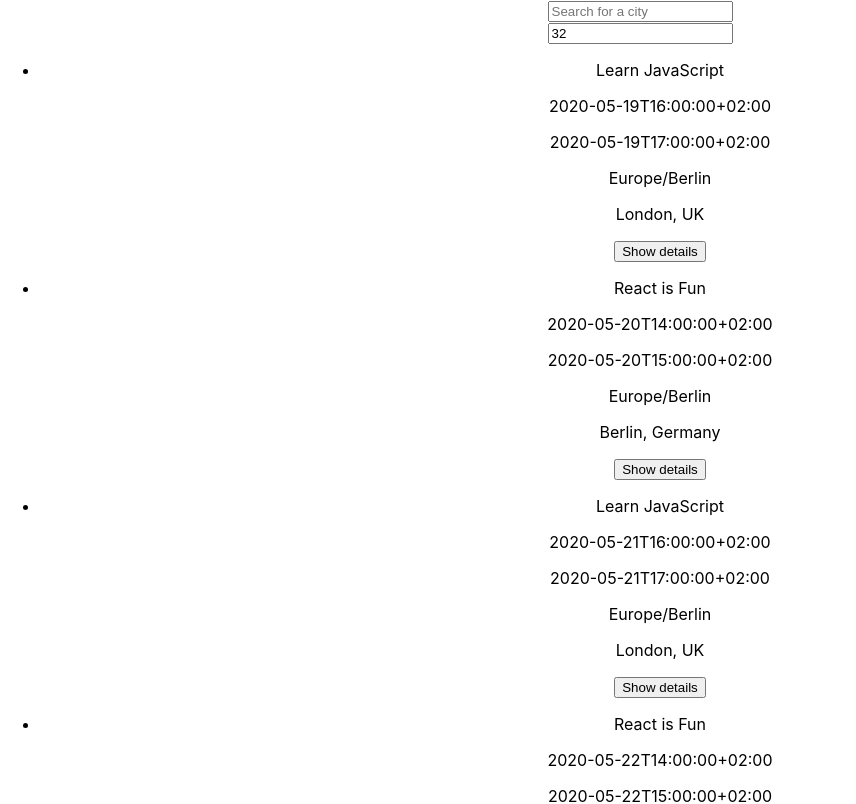
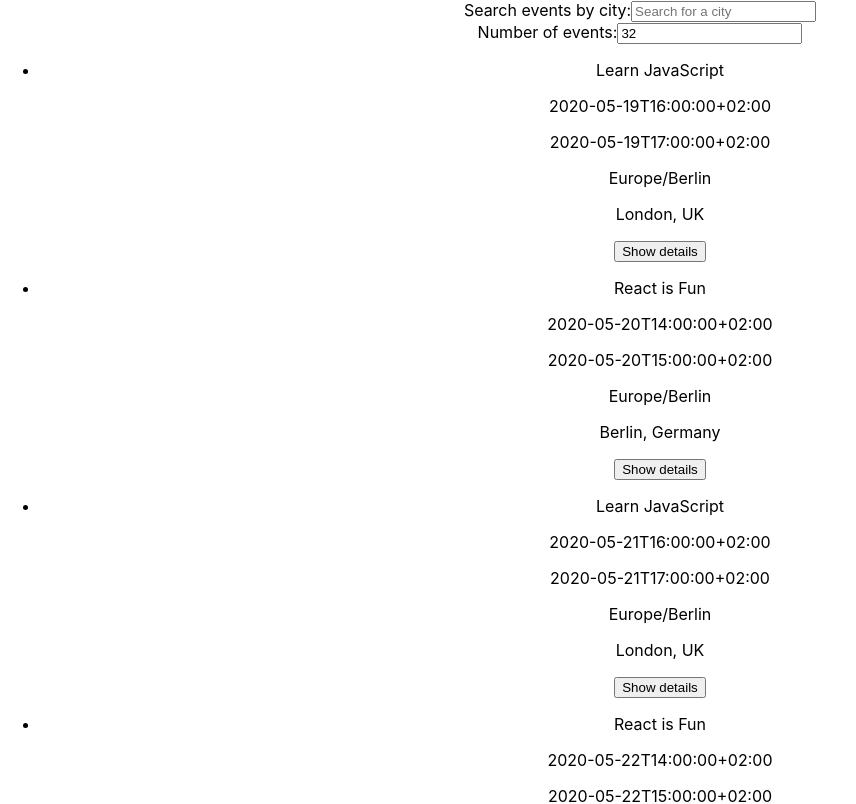
Before and after one commit to Darkpfeffer/meet-app, a React (Create React App) app: page / in a window 1280 px wide. Shown: the top 804 px of the page, without its empty margins (0-856 px from the left). Built offline with nearby package versions, Linux system fonts and the light colour scheme.

Commit message:
Integration tested Feature 3

```diff
--- a/src/App.js
+++ b/src/App.js
@@ -30,7 +30,7 @@ export const App = () => {
 
   useEffect(() => {
     fetchData();
-  }, [currentCity]);
+  }, [currentCity, currentNOE]);
 
   return (
     <div className='App'>
@@ -38,8 +38,8 @@ export const App = () => {
         allLocations={allLocations}
         setCurrentCity={setCurrentCity}
       />
-      <NumberOfEvents/>
-      <EventList events={events} />
+      <NumberOfEvents setCurrentNOE={setCurrentNOE} />
+      <EventList events={events} currentNOE={currentNOE} />
     </div>
   )
 }
--- a/src/components/CitySearch/CitySearch.js
+++ b/src/components/CitySearch/CitySearch.js
@@ -29,6 +29,9 @@ export const CitySearch = ({ allLocations, setCurrentCity }) => {
 
     return (
         <div id="city-search">
+            <label>
+                Search events by city:
+            </label>
             <input
                 type="text"
                 className="city"
--- a/src/components/NumberOfEvents/NumberOfEvents.js
+++ b/src/components/NumberOfEvents/NumberOfEvents.js
@@ -1,9 +1,15 @@
-export const NumberOfEvents = () => {
+export const NumberOfEvents = ({ setCurrentNOE }) => {
+    const numberChange = (event) => {
+        const value = event.target.value
+        setCurrentNOE(value)
+    }
+
     return (
         <div id="number-of-events">
             <label>
-                <input role="textbox" defaultValue={32}></input>
+                Number of events:
             </label>
+            <input role="textbox" defaultValue={32} onChange={numberChange}></input>
         </div>
     )
 }
```
Also changed, not shown: 2 other files (tests, documents, lock files or other folders).
